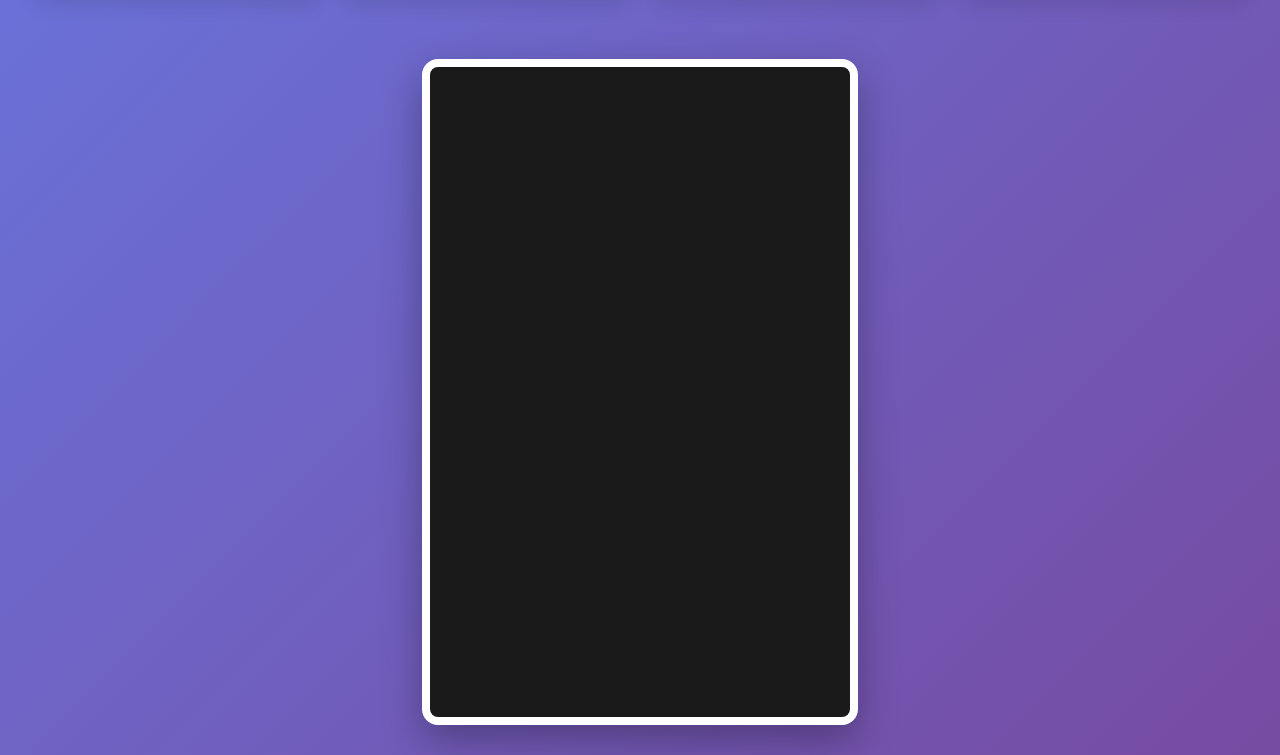
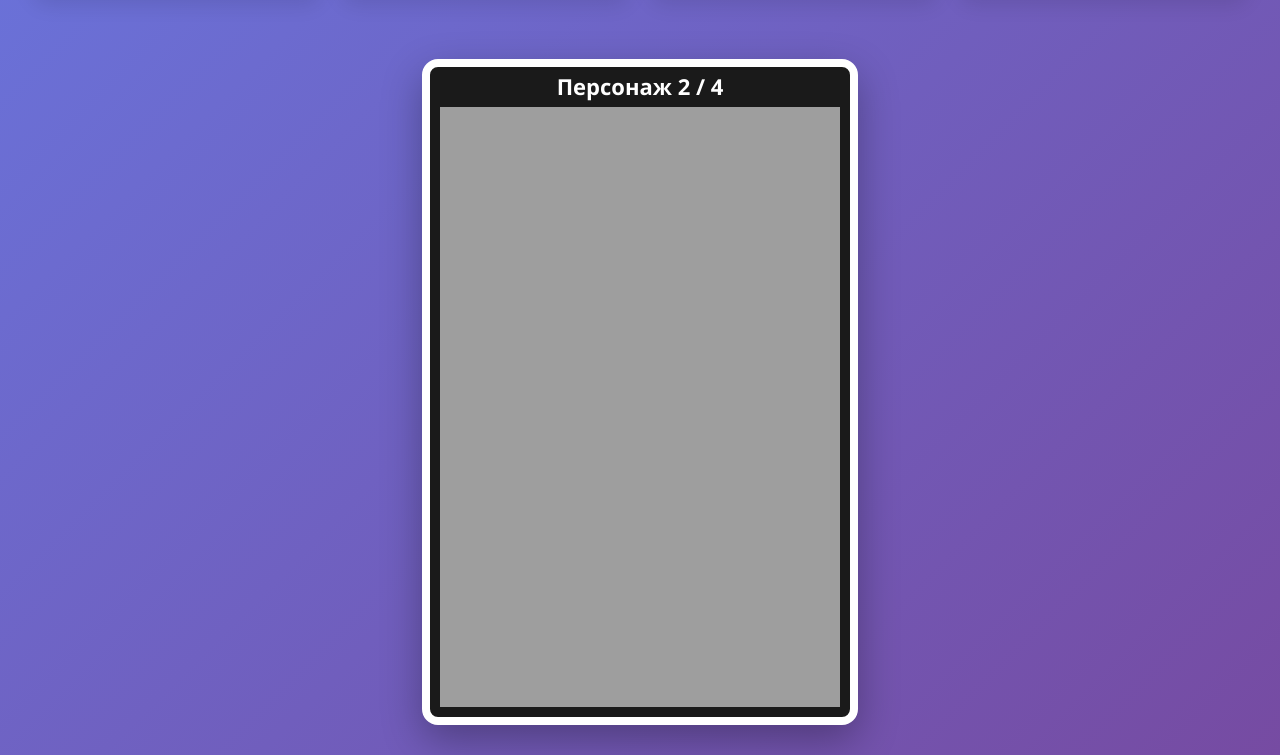
Before and after one commit to saburik2009/image-collection-project, a plain HTML site: page Index.html in a window 1280 px wide. Shown: the part 708-1463 px from the top of the page. Drawn offline with Linux system fonts and the light colour scheme.

Commit message:
Update Index.html

```diff
--- a/Index.html
+++ b/Index.html
@@ -30,9 +30,9 @@
             </div>
         </div>
     </div>
-
     <script src="config.js"></script>
     <script src="script.js"></script>
+    <script src="Hero.js"></script>
     <script src="game.js"></script>
 </body>
 </html>
```
